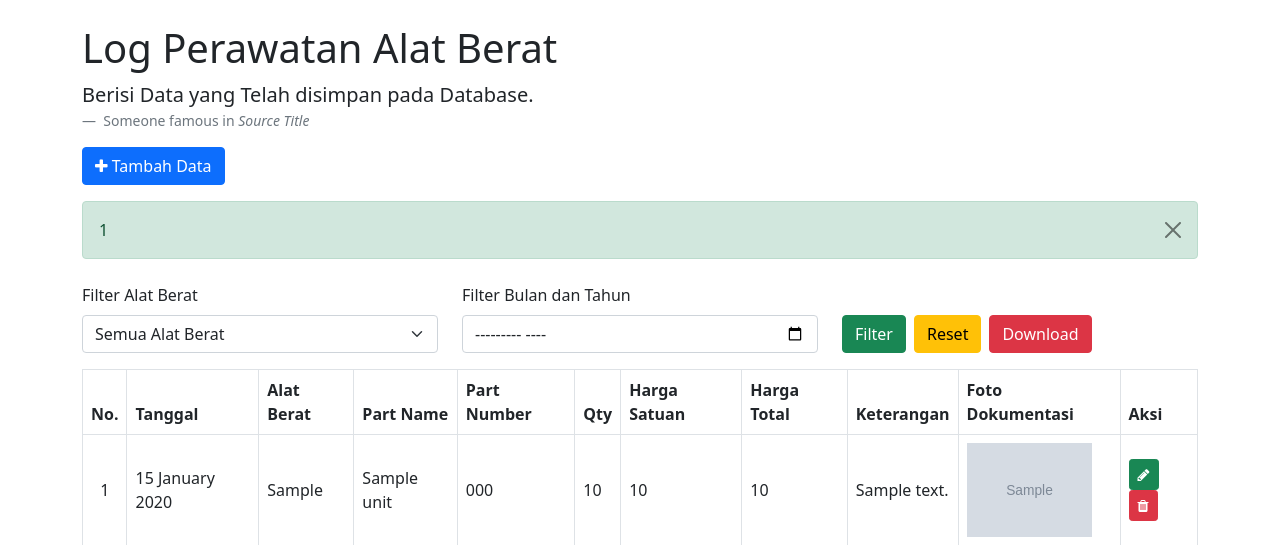
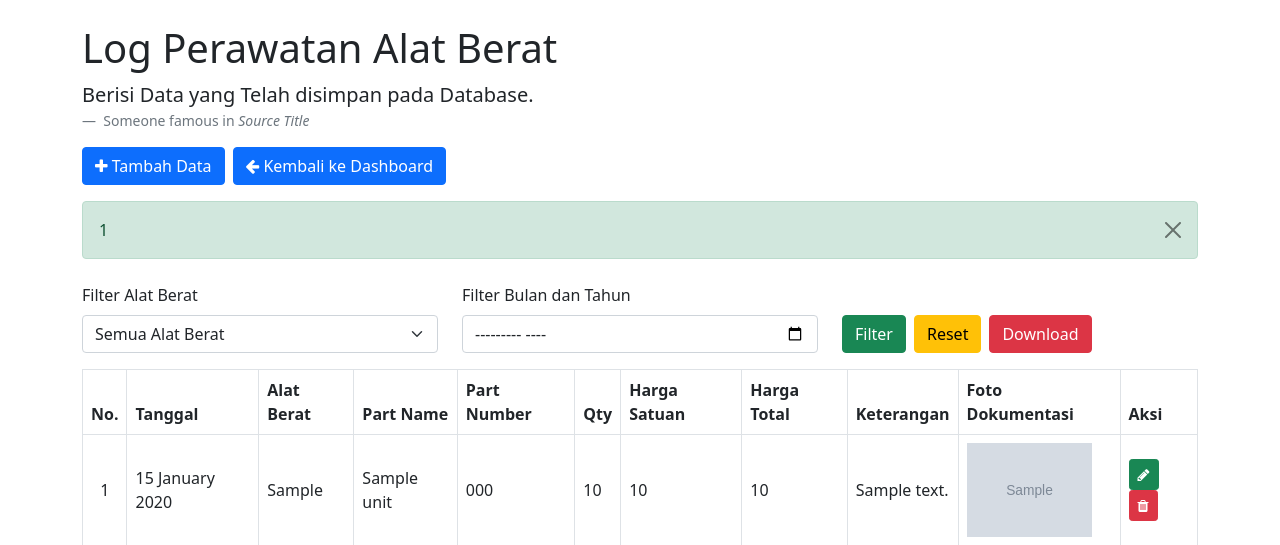
Before and after one commit to fathur1313/crud-log-maintenance-construction-equipment, a PHP site: page /tabel_maintenance.php in a window 1280 px wide. Shown: the part 56-601 px from the top of the page. Run offline with PHP 8.4, Linux system fonts and the light colour scheme; the visitor is signed in with stand-in values (Sample User, id 1); tables that the repository leaves empty or names only in its code hold one stand-in row (values such as "Sample post"); grey boxes marked "Sample" are stand-in pictures.

```diff
--- a/tabel_maintenance.php
+++ b/tabel_maintenance.php
@@ -2,6 +2,12 @@
     include 'koneksi.php';
 
     session_start();
+
+    // Redirect jika tidak login
+    if (!isset($_SESSION['username'])) {
+        header('location: masuk.php');
+        exit;
+    }
 
     // Query dasar
     $query = "SELECT * FROM tb_laporan_unit WHERE tanggal IS NOT NULL";
@@ -69,9 +75,19 @@
         Someone famous in <cite title="Source Title">Source Title</cite>
       </figcaption>
     </figure>
+
+    <div class="d-flex gap-2 mt-3">
+        <!-- Tombol Tambah Data -->
         <a href="kelola.php" type="button" class="btn btn-primary">
             <i class="fa fa-plus"></i>
-		Tambah Data</a>
+            Tambah Data
+        </a>
+
+        <!-- Tombol Kembali ke Dashboard -->
+        <a href="<?php echo ($_SESSION['role'] == 'admin') ? 'dashboard_admin.php' : 'dashboard_user.php'; ?>" class="btn btn-primary">
+            <i class="fa fa-arrow-left"></i> Kembali ke Dashboard
+        </a>
+    </div>
 
     <?php
         if (isset($_SESSION['eksekusi'])) {
@@ -119,12 +135,15 @@
                 <div class="col-md-4 d-flex align-items-end mt-3">
                     <button type="submit" class="btn btn-success me-2">Filter</button>
                     <a href="tabel_maintenance.php" class="btn btn-warning me-2">Reset</a>
+
+                    <?php if ($_SESSION['role'] == 'admin') { ?>
                         <a href="print.php?<?php
 					    echo http_build_query([
 					        'filter_bulan_tahun' => isset($_GET['filter_bulan_tahun']) ? $_GET['filter_bulan_tahun'] : null,
 					        'filter_alat_berat' => isset($_GET['filter_alat_berat']) ? $_GET['filter_alat_berat'] : null
 					    ]); ?>"
 					    class="btn btn-danger" target="_blank">Download</a>
+                    <?php } ?>
                 </div>
 
             </div>
```
Lines whose indentation alone changed are shown as unchanged.
